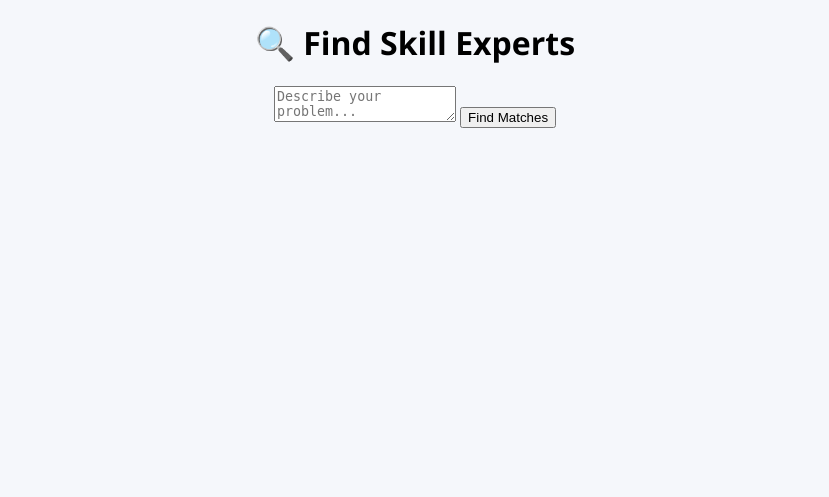
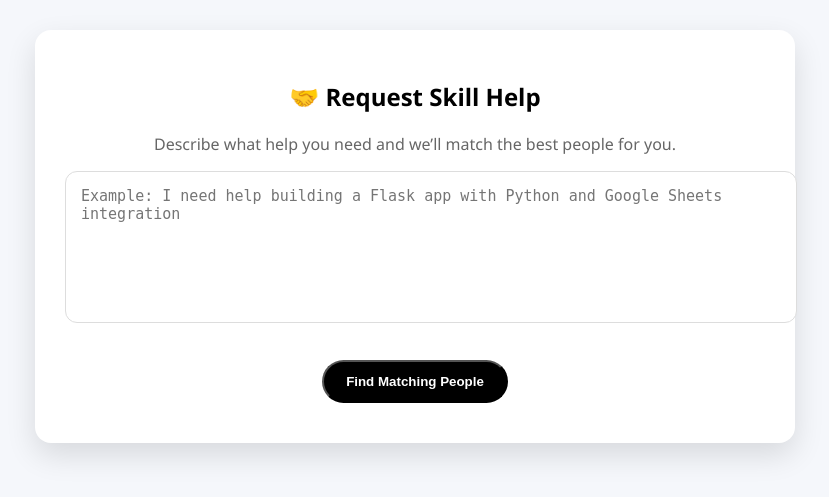
Before and after one commit to Ashith3004/Cognexia, a Flask app: page /request in a window 1280 px wide. Shown: the top 497 px of the page, without its empty margins (225-1054 px from the left). Run offline with Flask 3, Linux system fonts and the light colour scheme; parts of the project's set-up code (start-up, migrations or seed data) failed here and were passed over.

Commit message:
Update request.html

```diff
--- a/skillmesh-cognexia/templates/request.html
+++ b/skillmesh-cognexia/templates/request.html
@@ -1,27 +1,129 @@
 <!DOCTYPE html>
-<html>
+<html lang="en">
 <head>
-    <title>Find Help</title>
+    <meta charset="UTF-8">
+    <title>Request Help | SkillMesh</title>
     <link rel="stylesheet" href="/static/css/style.css">
+    <style>
+        .request-box {
+            max-width: 700px;
+            margin: 30px auto;
+            background: white;
+            padding: 30px;
+            border-radius: 16px;
+            box-shadow: 0 12px 30px rgba(0,0,0,0.12);
+        }
+
+        textarea {
+            width: 100%;
+            height: 120px;
+            padding: 15px;
+            border-radius: 12px;
+            border: 1px solid #ddd;
+            font-size: 15px;
+            resize: none;
+        }
+
+        .match-card {
+            background: #f9fafc;
+            border-radius: 14px;
+            padding: 20px;
+            margin: 20px 0;
+            text-align: left;
+            box-shadow: 0 6px 18px rgba(0,0,0,0.08);
+            animation: fadeIn 0.4s ease;
+        }
+
+        .match-header {
+            display: flex;
+            justify-content: space-between;
+            align-items: center;
+        }
+
+        .score {
+            background: linear-gradient(135deg,#667eea,#764ba2);
+            color: white;
+            padding: 6px 14px;
+            border-radius: 20px;
+            font-size: 14px;
+            font-weight: bold;
+        }
+
+        .skills {
+            margin-top: 10px;
+        }
+
+        .skill-chip {
+            display: inline-block;
+            background: #e8ebff;
+            color: #333;
+            padding: 6px 12px;
+            margin: 5px 6px 5px 0;
+            border-radius: 18px;
+            font-size: 13px;
+        }
+
+        .contact {
+            margin-top: 12px;
+            font-size: 14px;
+        }
+
+        .contact span {
+            display: block;
+            margin-top: 5px;
+        }
+
+        .empty {
+            margin-top: 20px;
+            color: #777;
+            font-style: italic;
+        }
+
+        @keyframes fadeIn {
+            from {opacity: 0; transform: translateY(10px);}
+            to {opacity: 1; transform: translateY(0);}
+        }
+    </style>
 </head>
+
 <body>
 
-<div class="container">
-    <h1>🔍 Find Skill Experts</h1>
+<div class="request-box">
+    <h2>🤝 Request Skill Help</h2>
+    <p style="color:#666;">Describe what help you need and we’ll match the best people for you.</p>
 
     <form method="POST">
-        <textarea name="desc" placeholder="Describe your problem..."></textarea>
-        <button>Find Matches</button>
+        <textarea name="desc" placeholder="Example: I need help building a Flask app with Python and Google Sheets integration" required></textarea>
+        <br><br>
+        <button class="btn dark">Find Matching People</button>
     </form>
 
-    {% for m in matches %}
-    <div class="card">
-        <h3>👨‍💻 {{m.name}}</h3>
-        <p>📧 {{m.email}}</p>
-        <p>📞 {{m.phone}}</p>
-    </div>
-    {% endfor %}
+    {% if matches %}
+        <h3 style="margin-top:30px;">🎯 Best Matches</h3>
 
+        {% for m in matches %}
+        <div class="match-card">
+            <div class="match-header">
+                <h4>{{ m.name }}</h4>
+                <div class="score">Score: {{ m.score }}</div>
+            </div>
+
+            <div class="skills">
+                {% for s in m.matched %}
+                    <span class="skill-chip">{{ s }}</span>
+                {% endfor %}
+            </div>
+
+            <div class="contact">
+                <span>📧 {{ m.email }}</span>
+                <span>📞 {{ m.phone }}</span>
+            </div>
+        </div>
+        {% endfor %}
+
+    {% elif request.method == 'POST' %}
+        <p class="empty">😔 No matching skills found. Try using different keywords.</p>
+    {% endif %}
 </div>
 
 </body>
```
